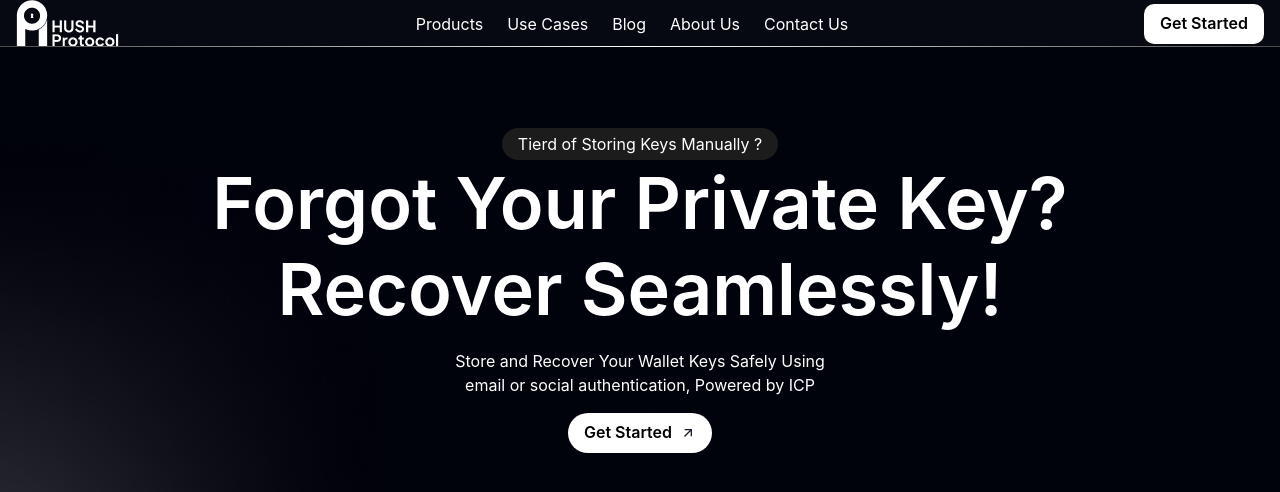
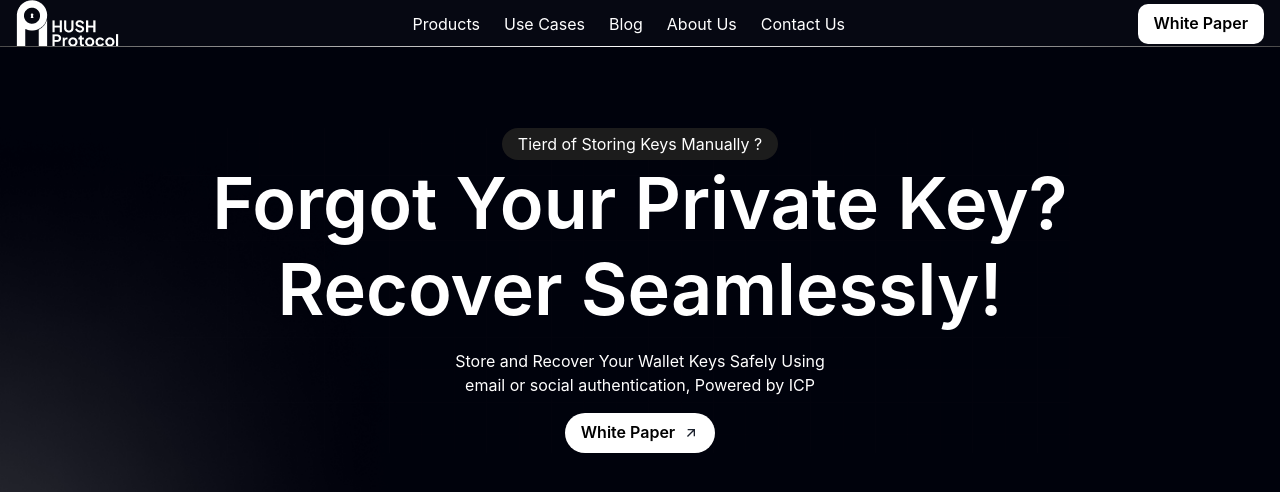
Before and after one commit to hush-protocol/hush-ui, a Next.js app: page / in a window 1280 px wide. Shown: the top 492 px of the page. Built offline with nearby package versions, Linux system fonts and the light colour scheme.

Commit message:
Update button text in hero and header components

```diff
--- a/src/components/hero/herosection.tsx
+++ b/src/components/hero/herosection.tsx
@@ -45,10 +45,10 @@
           _hover={{
             transform: "scale(1.1)"
           }}
-          onClick={() => { window.location.href = 'https://www.github.com/The-Secret-Protocol' }}
+          onClick={() => { window.location.href = 'https://drive.google.com/file/d/1QVwk0fQYo2iE9IRE-rNgFroLFF6pOAQW/view?usp=sharing' }}
         >
           <HStack spacing={2} alignItems="center">
-            <Text color={"black"}>Get Started</Text>
+            <Text color={"black"}>White Paper</Text>
             <RiArrowRightUpLine />
           </HStack>
         </Button>
--- a/src/components/layout/header.tsx
+++ b/src/components/layout/header.tsx
@@ -94,9 +94,9 @@
           bgColor={"white"}
           borderRadius={"10px"}
           display={{ base: 'none', md: 'flex' }}
-          onClick={() => { window.location.href = 'https://www.github.com/The-Secret-Protocol' }}
+          onClick={() => { window.location.href = 'https://drive.google.com/file/d/1QVwk0fQYo2iE9IRE-rNgFroLFF6pOAQW/view?usp=sharing' }}
         >
-          <Text color={"black"}>Get Started</Text>
+          <Text color={"black"}>White Paper</Text>
         </Button>
       </Flex>
 
```
